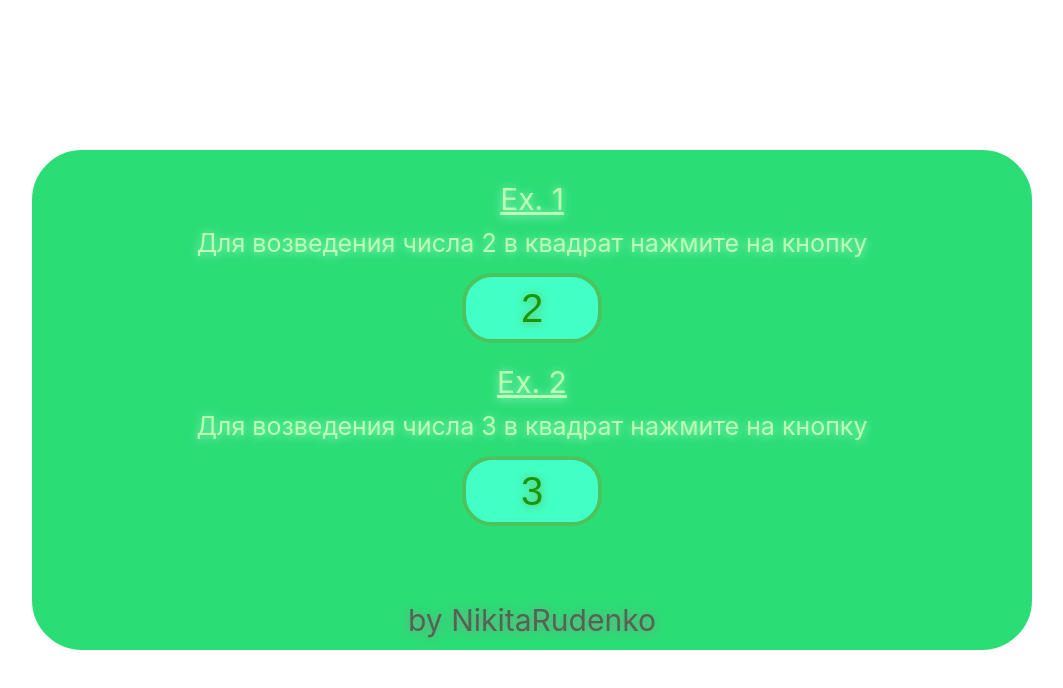
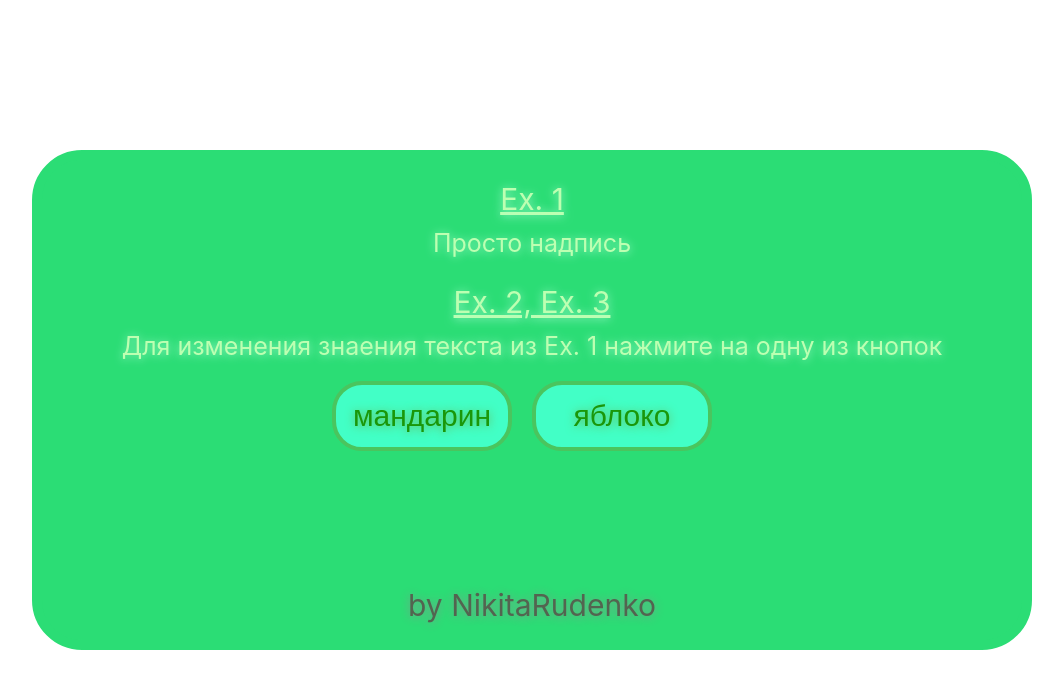
Before and after one commit to nickruden/vue3_base, a Vue app: page / in a window 1280 px wide. Shown: the top 688 px of the page, without its empty margins (0-1063 px from the left). Built offline with nearby package versions, Linux system fonts and the light colour scheme.

Commit message:
Реактивность в фреймворке Vue(Task_14)

```diff
--- a/src/App.vue
+++ b/src/App.vue
@@ -3,27 +3,35 @@
   name: "App",
   data() {
 	return {
+    // Ex. 1
+    text: 'Просто надпись',
 	  }
   },
+
+  // Ex. 2, Ex. 3
   methods: {
-    // Ex. 1
-    numalert: function(num) {
-      alert(num ** 2);
-	}
+    newtext1: function(){
+      this.text = 'мандарин'
+    },
+    newtext2: function(){
+      this.text = 'яблоко'
+    }
   }
 }
 </script>
 
 <template>
     <div id="main">
-      <!-- Ex. 2  -->
+      <!-- Ex. 1  -->
       <h2>Ex. 1</h2>
-      <p>Для возведения числа 2 в квадрат нажмите на кнопку</p>
-      <button @click="numalert(2)">2</button>
+      <p>{{ text }}</p>
 
-      <h2>Ex. 2</h2>
-      <p>Для возведения числа 3 в квадрат нажмите на кнопку</p>
-      <button @click="numalert(3)">3</button>
+      <!-- Ex. 2, Ex. 3 -->
+      <h2>Ex. 2, Ex. 3</h2>
+      <p>Для изменения знаения текста из Ex. 1 нажмите на одну из кнопок</p>
+      <button @click="newtext1">мандарин</button>
+
+      <button @click="newtext2">яблоко</button>
 
       <p id="endword">by NikitaRudenko</p>
     </div>
@@ -50,18 +58,20 @@
   }
   #main #endword{
     font-size: 30px;
-    margin-top: 70px;
+    margin-top: 130px;
     color: rgb(83, 100, 80);
     text-shadow: 0px 1px 10px rgb(128, 151, 141);
   }
+
   #main button{
-    margin-top: 10px;
+    margin-top: 15px;
+    margin-right: 20px;
     color: rgb(26, 151, 9);
-    font-size: 40px;
+    font-size: 30px;
     text-shadow: 0px 1px 10px rgb(108, 180, 84);
     background-color: rgb(66, 255, 198);
     height: 70px;
-    width: 140px;
+    width: 180px;
     border: 4px solid rgb(74, 197, 94);
     border-radius: 30px;
   }
```
